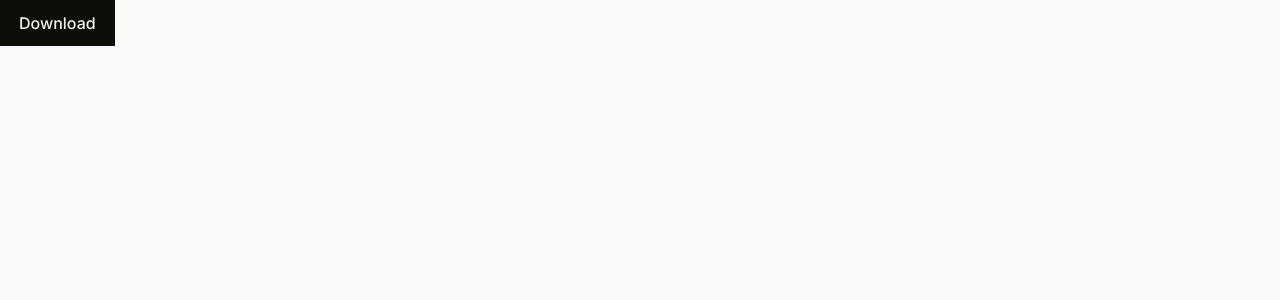
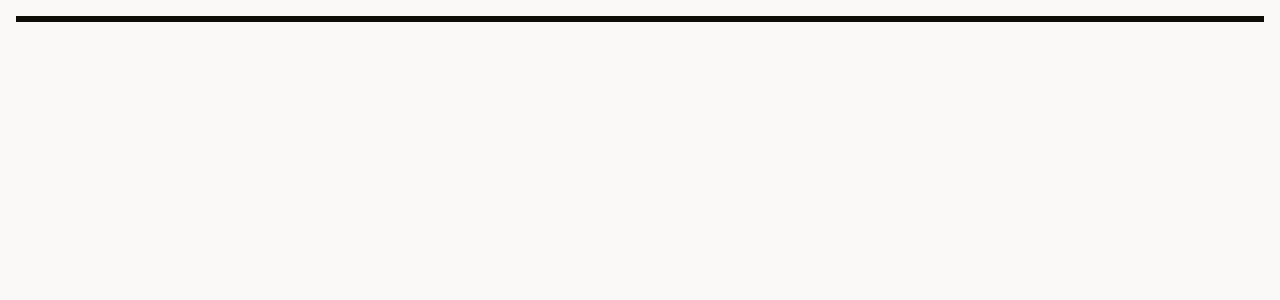
Before and after one commit to Mahred1/Portfolio, a Next.js app: page / in a window 1280 px wide. Shown: the top 300 px of the page. Built offline with nearby package versions, Linux system fonts and the light colour scheme.

Commit message:
prepared the profile card

```diff
--- /dev/null
+++ b/app/_components/ProfileCard.tsx
@@ -0,0 +1,11 @@
+import React from 'react'
+
+const ProfileCard = () => {
+  return (
+    <div className='border-foreground border-3 m-4'>
+
+    </div>
+  )
+}
+
+export default ProfileCard
--- a/app/page.tsx
+++ b/app/page.tsx
@@ -1,10 +1,11 @@
 import Button from "./_components/Button";
+import ProfileCard from "./_components/ProfileCard";
 
 
 export default function Home() {
   return (
     <>
-    <Button type="primary" icon={false} alt="download" >Download</Button>
+<ProfileCard/>
     </>
 
   );
```
